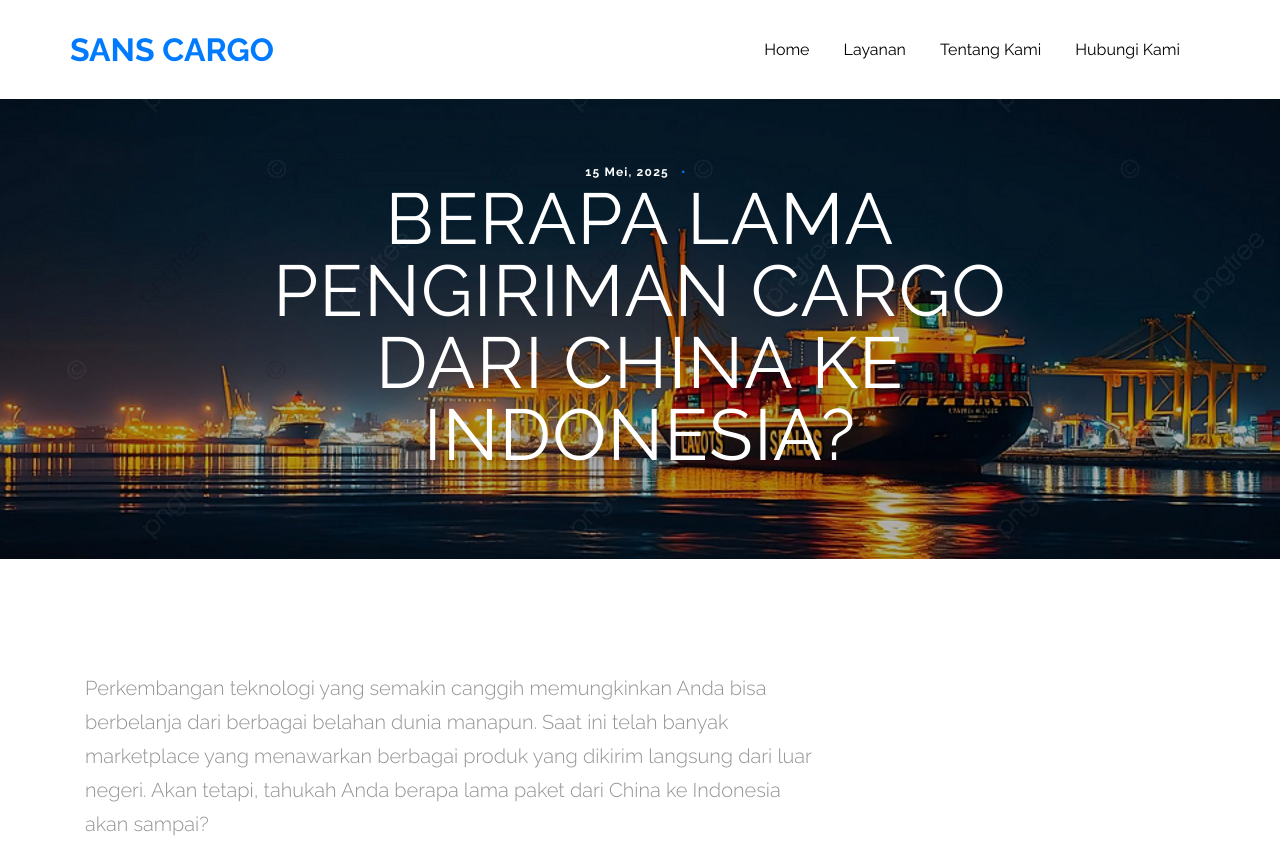
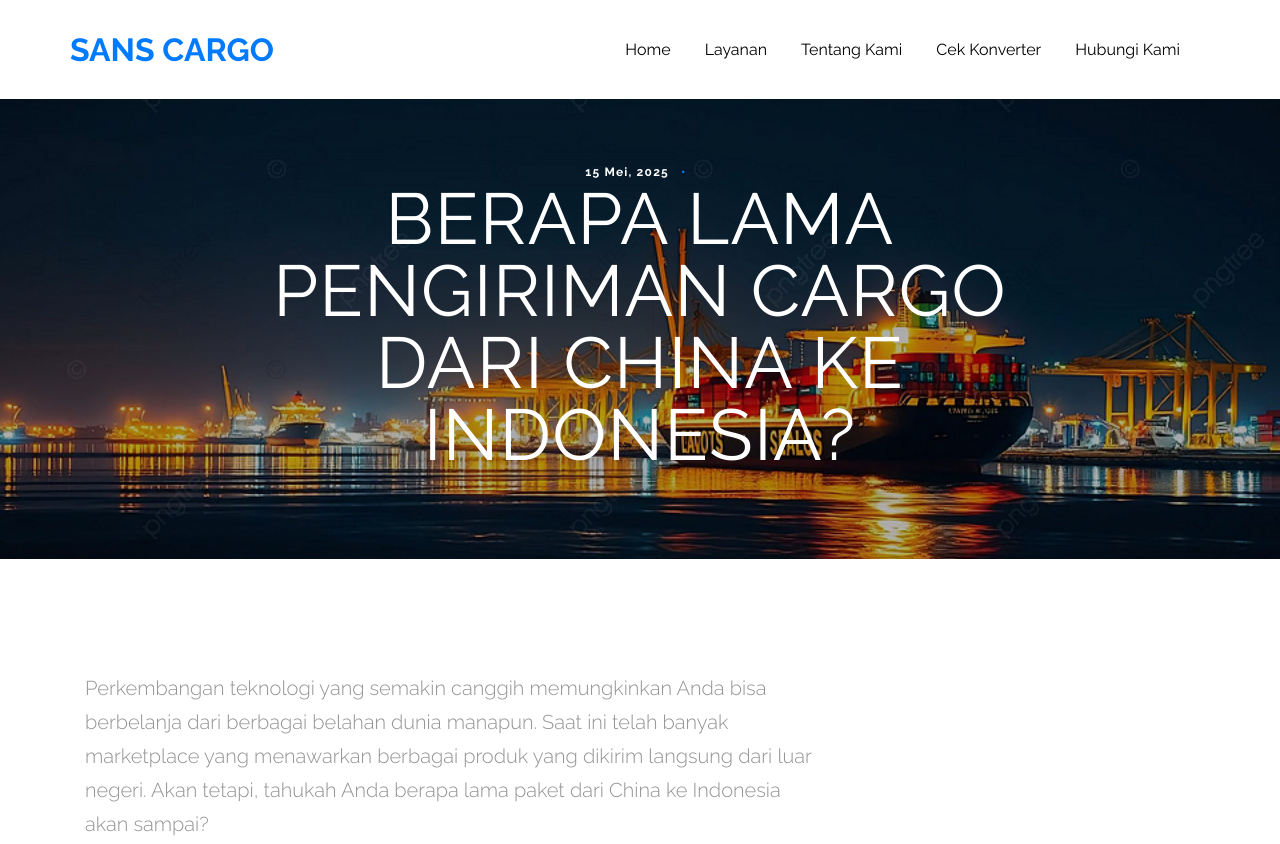
Before and after one commit to shxxNanda/kelompok5, a plain HTML site: page sans-cargo/single.html in a window 1280 px wide. Shown: the top 844 px of the page. Drawn offline with Linux system fonts and the light colour scheme; files whose address does not match are found by name.

Commit message:
Update single.html

```diff
--- a/sans-cargo/single.html
+++ b/sans-cargo/single.html
@@ -58,6 +58,10 @@
 
                     <li>
                       <a href="about.html" class="nav-link">Tentang Kami</a>
+
+                    </li>
+                    <li>
+                      <a href="konversi.html" class="nav-link">Cek Konverter</a>
 
                     </li>
                     <li><a href="contact.html" class="nav-link">Hubungi Kami</a></li>
```
